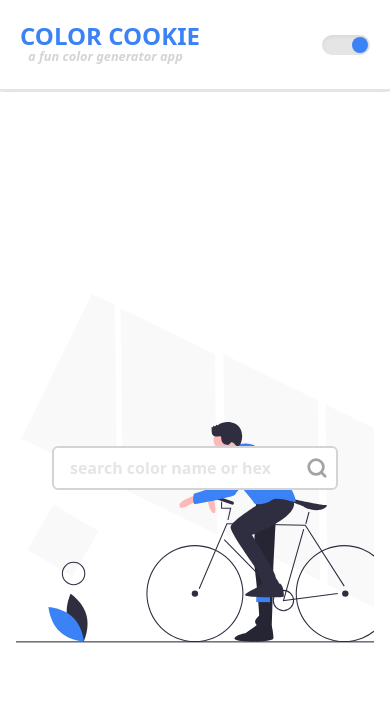
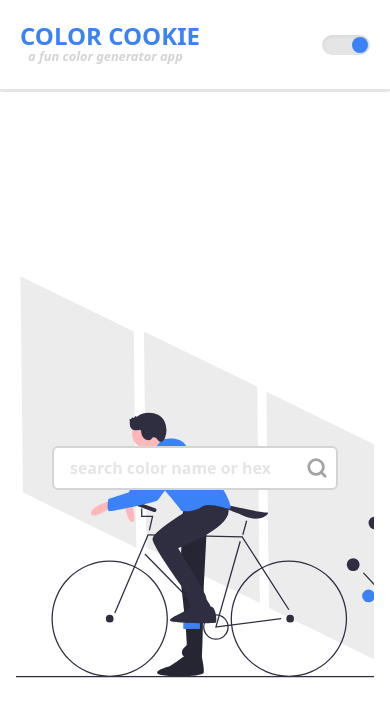
Before and after one commit to Z-T-R-D/color-cookie, a React (Vite) app: page / in a window 390 px wide. Shown: the top 716 px of the page. Built offline with nearby package versions, Linux system fonts and the light colour scheme.

Commit message:
used zustand to change color of some svg element

```diff
--- a/src/components/bg.tsx
+++ b/src/components/bg.tsx
@@ -2,16 +2,17 @@ import { useStore } from "../context/store";
 
 export const Background = () => {
   const dark = useStore().darkMode;
-  const themeColorLighter = `rgba(180, 180, 180, ${dark ? 0.25 : 0.08 })`;
+  const currentColor = useStore((state) => state.currentColor);
+  const themeColorLighter = `rgba(180, 180, 180, ${dark ? 0.08 : 0.25 })`;
   const themeColor = "#2f2e41";
-  const primaryColor = "currentColor";
+  const primaryColor =  currentColor? currentColor :"currentColor";
   return (
     <svg
       data-name="Layer 1"
       xmlns="http://www.w3.org/2000/svg"
       viewBox="0 0 937.59653 653.44451"
       //   xmlns:xlink="http://www.w3.org/1999/xlink"
-      className="absolute inset-0 w-[500px] xs:w-full h-full object-contain text-blue-500"
+      className="absolute  w-[600px] sm:w-full h-full text-blue-500 object-center "
     >
       <title>biking</title>
       <polygon
```
